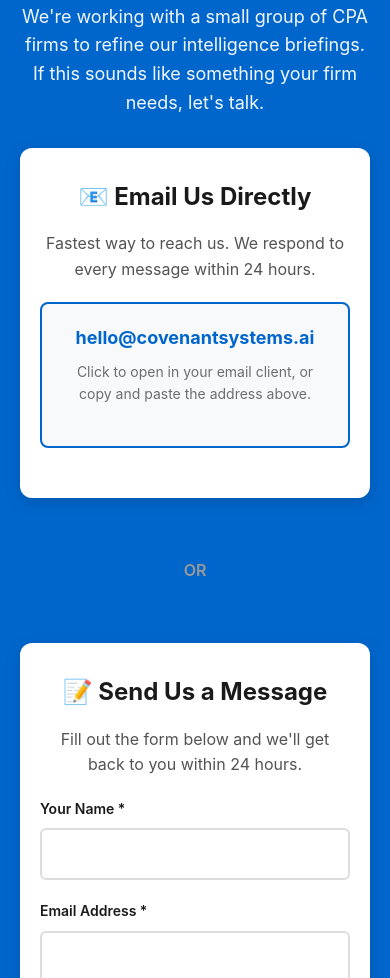
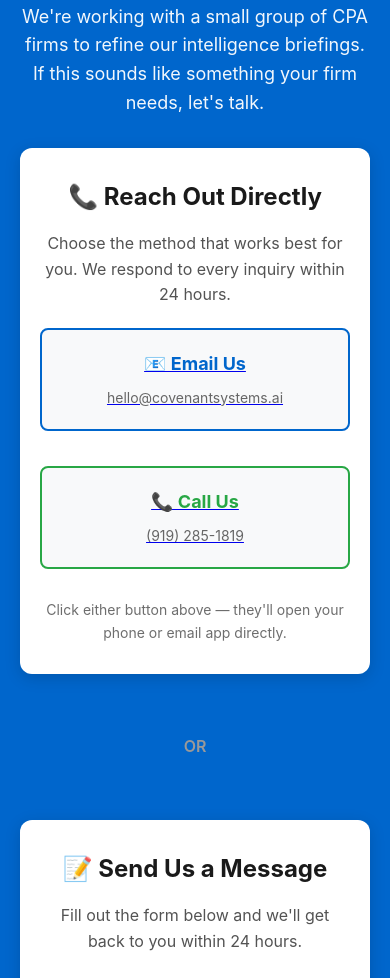
Before and after one commit to jcools1977/covenantsystems.ai, a plain HTML site: page index.html in a window 390 px wide. Shown: the part 4610-5588 px from the top of the page. Drawn offline with Linux system fonts and the light colour scheme.

Commit message:
[ELIAS] Fix CTAs: add phone number, make email/phone visually obvious as clickable buttons, improve mobile-friendly contact grid

```diff
--- a/index.html
+++ b/index.html
@@ -314,6 +314,12 @@
             padding: 20px;
             border-radius: 8px;
             margin-bottom: 20px;
+            transition: all 0.3s ease;
+        }
+
+        .email-cta:hover {
+            border-color: #0052a3;
+            box-shadow: 0 2px 8px rgba(0, 102, 204, 0.2);
         }
 
         .email-cta .email-address {
@@ -328,9 +334,43 @@
 
         .email-cta .email-address:hover {
             color: #0052a3;
+            text-decoration: underline;
         }
 
         .email-cta .helper-text {
+            font-size: 14px;
+            color: #666;
+        }
+
+        .phone-cta {
+            background: #f8f9fa;
+            border: 2px solid #28a745;
+            padding: 20px;
+            border-radius: 8px;
+            margin-bottom: 10px;
+            transition: all 0.3s ease;
+        }
+
+        .phone-cta:hover {
+            border-color: #218838;
+            box-shadow: 0 2px 8px rgba(40, 167, 69, 0.2);
+        }
+
+        .phone-cta .phone-number {
+            font-size: 24px;
+            font-weight: 700;
+            color: #28a745;
+            text-decoration: none;
+            display: block;
+            margin-bottom: 8px;
+        }
+
+        .phone-cta .phone-number:hover {
+            color: #218838;
+            text-decoration: underline;
+        }
+
+        .phone-cta .helper-text {
             font-size: 14px;
             color: #666;
         }
@@ -432,6 +472,13 @@
             font-size: 16px;
         }
 
+        .quick-contact-grid {
+            display: grid;
+            grid-template-columns: 1fr 1fr;
+            gap: 15px;
+            margin-bottom: 20px;
+        }
+
         footer {
             background: #1a1a1a;
             color: #ffffff;
@@ -470,13 +517,18 @@
                 padding: 30px 20px;
             }
 
-            .email-cta .email-address {
+            .email-cta .email-address,
+            .phone-cta .phone-number {
                 font-size: 18px;
             }
 
             .cta-button {
                 padding: 16px 32px;
                 font-size: 18px;
+            }
+
+            .quick-contact-grid {
+                grid-template-columns: 1fr;
             }
         }
     </style>
@@ -596,12 +648,22 @@
 
             <div class="contact-options">
                 <div class="contact-card">
-                    <h3>📧 Email Us Directly</h3>
-                    <p>Fastest way to reach us. We respond to every message within 24 hours.</p>
-                    <div class="email-cta">
-                        <a href="mailto:hello@covenantsystems.ai" class="email-address">hello@covenantsystems.ai</a>
-                        <p class="helper-text">Click to open in your email client, or copy and paste the address above.</p>
+                    <h3>📞 Reach Out Directly</h3>
+                    <p>Choose the method that works best for you. We respond to every inquiry within 24 hours.</p>
+
+                    <div class="quick-contact-grid">
+                        <a href="mailto:hello@covenantsystems.ai" class="email-cta">
+                            <div class="email-address">📧 Email Us</div>
+                            <div class="helper-text">hello@covenantsystems.ai</div>
+                        </a>
+
+                        <a href="tel:+19192851819" class="phone-cta">
+                            <div class="phone-number">📞 Call Us</div>
+                            <div class="helper-text">(919) 285-1819</div>
+                        </a>
                     </div>
+
+                    <p style="font-size: 14px; color: #666; margin-top: 10px; margin-bottom: 0;">Click either button above — they'll open your phone or email app directly.</p>
                 </div>
 
                 <div class="divider">OR</div>
```
